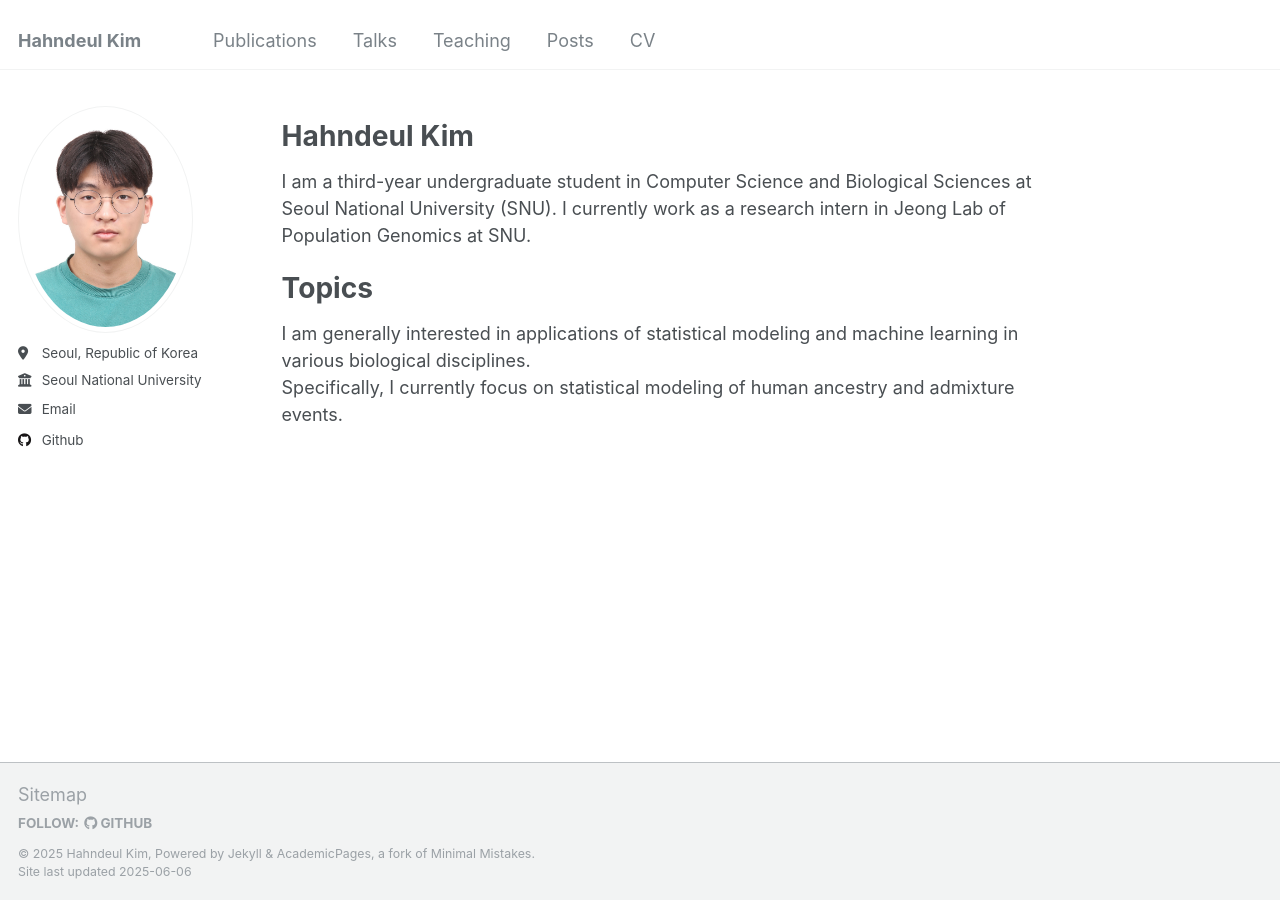
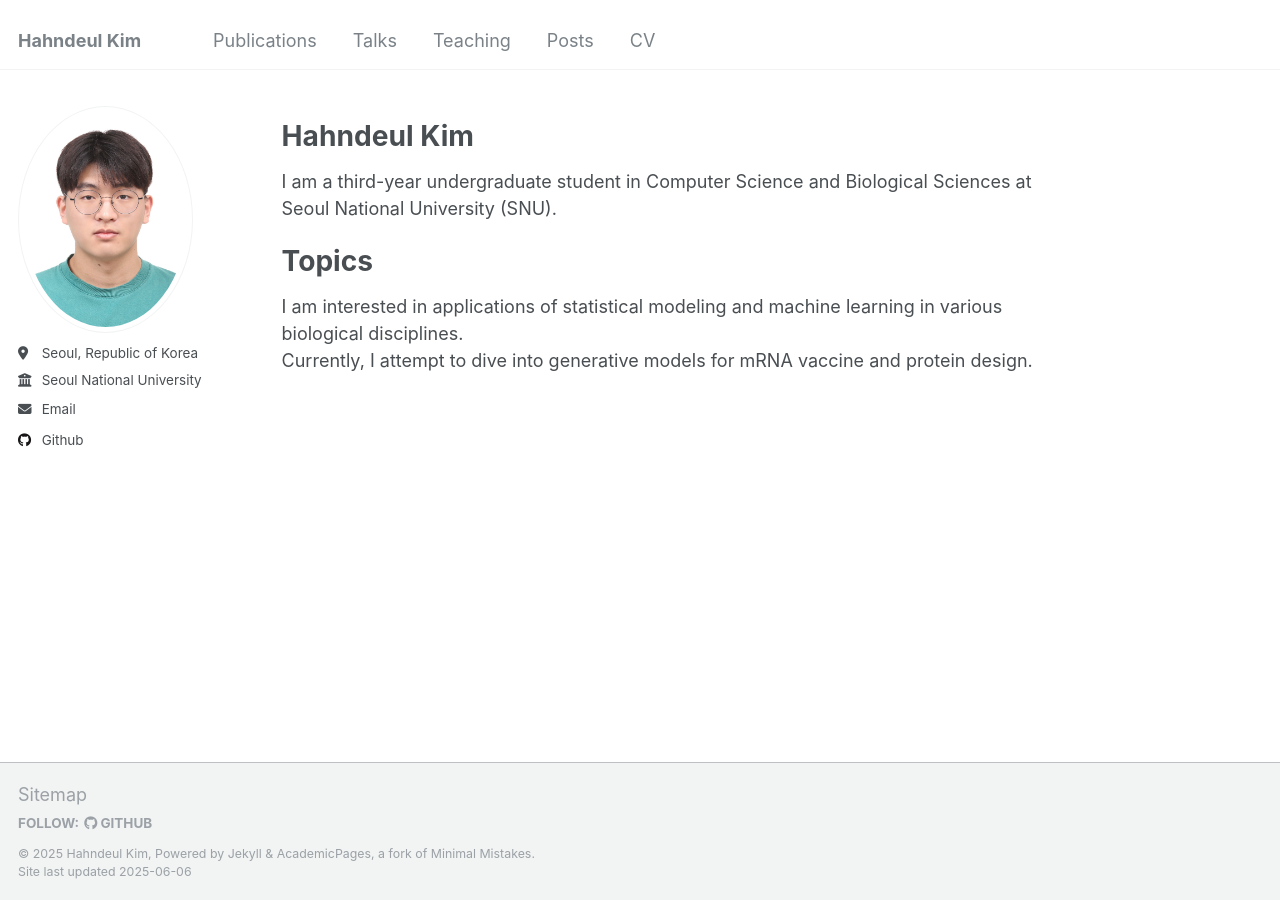
Before and after one commit to del2090/del2090.github.io, a Jekyll site: the page built from _pages/about.md, in a window 1280 px wide. Built offline with Jekyll 4.4.1, drawn with Linux system fonts in a browser that asks for light colours.

Commit message:
update main

```diff
--- a/_pages/about.md
+++ b/_pages/about.md
@@ -9,9 +9,9 @@ redirect_from:
 
 Hahndeul Kim
 ======
-I am a third-year undergraduate student in Computer Science and Biological Sciences at Seoul National University (SNU). I currently work as a research intern in Jeong Lab of Population Genomics at SNU.
+I am a third-year undergraduate student in Computer Science and Biological Sciences at Seoul National University (SNU).
 
 Topics
 ======
-I am generally interested in applications of statistical modeling and machine learning in various biological disciplines.<br>
-Specifically, I currently focus on statistical modeling of human ancestry and admixture events.
+I am interested in applications of statistical modeling and machine learning in various biological disciplines.<br>
+Currently, I attempt to dive into generative models for mRNA vaccine and protein design.
```
